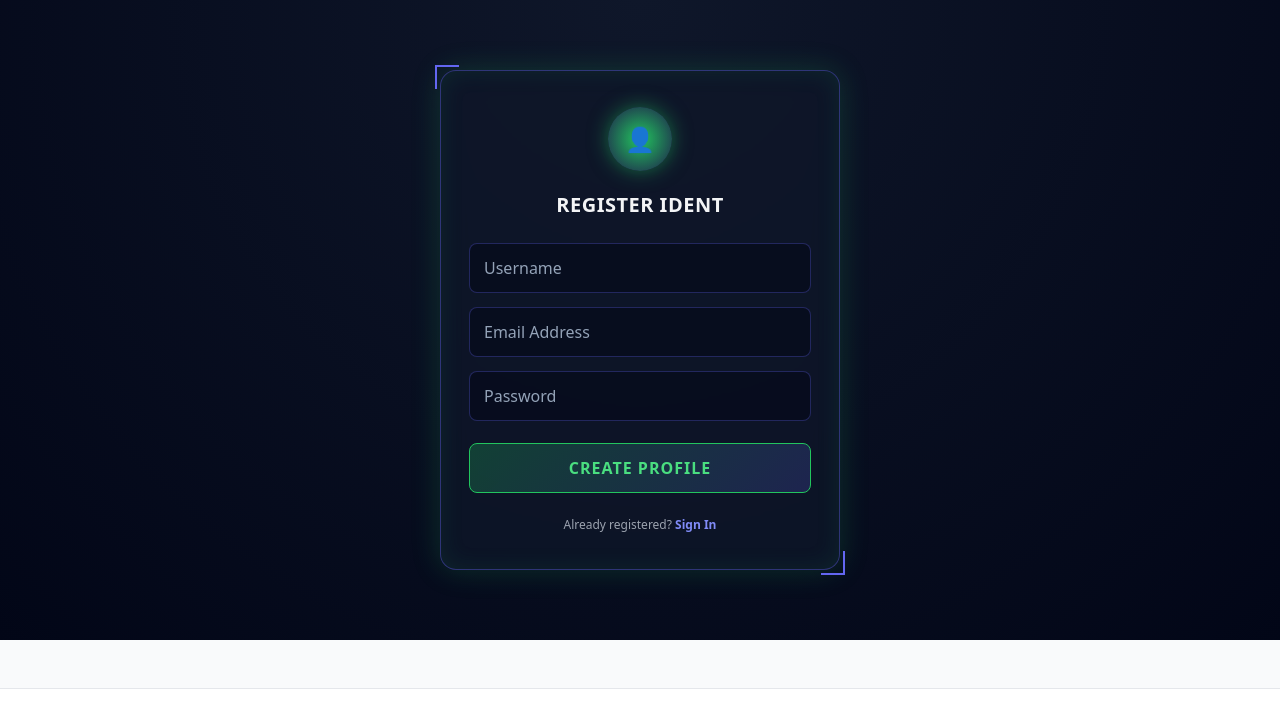
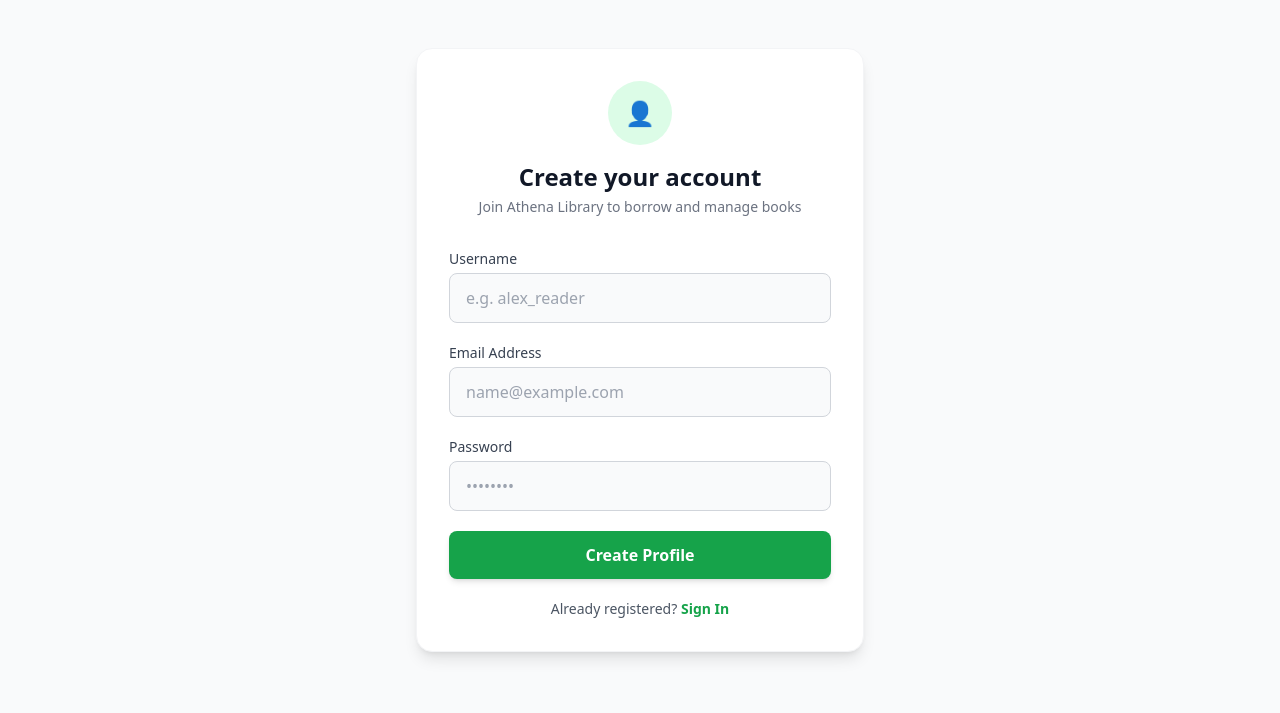
Before and after one commit to zerorc24/athena-library, a Django app: page /register/ in a window 1280 px wide. Shown: the part 65-778 px from the top of the page. Run offline with Django 5.2, Linux system fonts and the light colour scheme; some libraries are stand-ins or nearby versions.

Commit message:
Update registration page layout and styling

```diff
--- a/library/templates/library/register.html
+++ b/library/templates/library/register.html
@@ -1,154 +1,76 @@
 {% extends 'library/base.html' %}
 
-{% block title %}Athena Libraries | Register{% endblock %}
+{% block title %}Register | Athena Library{% endblock %}
 
 {% block content %}
-<style>
-  .hud-wrapper {
-    min-height: calc(100vh - 160px);
-    display: flex;
-    align-items: center;
-    justify-content: center;
-    background: radial-gradient(circle at top, #0f172a, #020617);
-    padding: 2rem 1rem;
-  }
+<section class="min-h-[calc(100vh-160px)] flex items-center justify-center py-12 px-4 sm:px-6 lg:px-8">
+  <div class="max-w-md w-full bg-white rounded-2xl shadow-lg border border-gray-100 p-8">
 
-  .hud-frame {
-    width: 100%;
-    max-width: 400px;
-    padding: 36px 28px;
-    position: relative;
-    background: rgba(15, 23, 42, 0.75);
-    backdrop-filter: blur(14px);
-    -webkit-backdrop-filter: blur(14px);
-    border: 1px solid rgba(99, 102, 241, 0.4);
-    border-radius: 16px;
-    box-shadow: 0 0 30px rgba(34, 197, 94, 0.2), inset 0 0 25px rgba(34, 197, 94, 0.1);
-  }
+    <!-- Header Icon & Title -->
+    <div class="text-center mb-8">
+      <div class="w-16 h-16 bg-green-100 text-green-600 rounded-full flex items-center justify-center mx-auto mb-4 text-2xl font-bold">
+        👤
+      </div>
+      <h2 class="text-2xl font-bold text-gray-900">Create your account</h2>
+      <p class="text-sm text-gray-500 mt-1">Join Athena Library to borrow and manage books</p>
+    </div>
 
-  /* HUD Corner Accents */
-  .hud-frame::before,
-  .hud-frame::after {
-    content: "";
-    position: absolute;
-    width: 24px;
-    height: 24px;
-    border: 2px solid #6366f1;
-    pointer-events: none;
-  }
-
-  .hud-frame::before {
-    top: -6px;
-    left: -6px;
-    border-right: none;
-    border-bottom: none;
-  }
-
-  .hud-frame::after {
-    bottom: -6px;
-    right: -6px;
-    border-left: none;
-    border-top: none;
-  }
-
-  .avatar {
-    width: 64px;
-    height: 64px;
-    margin: 0 auto 20px;
-    border-radius: 50%;
-    background: radial-gradient(circle, #22c55e, #1e1b4b);
-    box-shadow: 0 0 20px rgba(34, 197, 94, 0.5);
-    display: flex;
-    align-items: center;
-    justify-content: center;
-    color: #ffffff;
-    font-size: 1.5rem;
-  }
-
-  .hud-input {
-    width: 100%;
-    padding: 12px 14px;
-    margin-bottom: 14px;
-    background: rgba(2, 6, 23, 0.5);
-    border: 1px solid rgba(99, 102, 241, 0.3);
-    border-radius: 8px;
-    color: #f3f4f6;
-    outline: none;
-    transition: all 0.3s ease;
-  }
-
-  .hud-input:focus {
-    border-color: #22c55e;
-    box-shadow: 0 0 10px rgba(34, 197, 94, 0.3);
-  }
-
-  .hud-input::placeholder {
-    color: #94a3b8;
-  }
-
-  .hud-btn {
-    width: 100%;
-    padding: 12px;
-    margin-top: 8px;
-    background: linear-gradient(135deg, rgba(34, 197, 94, 0.25), rgba(99, 102, 241, 0.2));
-    border: 1px solid #22c55e;
-    color: #4ade80;
-    border-radius: 8px;
-    cursor: pointer;
-    font-weight: 600;
-    letter-spacing: 1px;
-    transition: all 0.3s ease;
-  }
-
-  .hud-btn:hover {
-    background: #22c55e;
-    color: #020617;
-    box-shadow: 0 0 20px rgba(34, 197, 94, 0.6);
-  }
-</style>
-
-<div class="hud-wrapper">
-  <div class="hud-frame">
-    <div class="avatar">👤</div>
-    <h3 class="text-center text-xl font-bold text-gray-100 mb-6 tracking-wide">REGISTER IDENT</h3>
-
-    <form method="POST" action="{% url 'register' %}">
+    <!-- Registration Form -->
+    <form method="POST" action="{% url 'register' %}" class="space-y-5">
       {% csrf_token %}
 
+      <div>
+        <label for="username" class="block text-sm font-medium text-gray-700 mb-1">Username</label>
         <input
           type="text"
+          id="username"
           name="username"
-        placeholder="Username"
-        class="hud-input"
+          placeholder="e.g. alex_reader"
+          class="w-full px-4 py-3 rounded-lg border border-gray-300 focus:outline-none focus:ring-2 focus:ring-green-600 focus:border-transparent transition bg-gray-50 focus:bg-white text-gray-900"
           required
           autocomplete="username"
         >
+      </div>
 
+      <div>
+        <label for="email" class="block text-sm font-medium text-gray-700 mb-1">Email Address</label>
         <input
           type="email"
+          id="email"
           name="email"
-        placeholder="Email Address"
-        class="hud-input"
+          placeholder="name@example.com"
+          class="w-full px-4 py-3 rounded-lg border border-gray-300 focus:outline-none focus:ring-2 focus:ring-green-600 focus:border-transparent transition bg-gray-50 focus:bg-white text-gray-900"
           required
           autocomplete="email"
         >
+      </div>
 
+      <div>
+        <label for="password" class="block text-sm font-medium text-gray-700 mb-1">Password</label>
         <input
           type="password"
+          id="password"
           name="password"
-        placeholder="Password"
-        class="hud-input"
+          placeholder="••••••••"
+          class="w-full px-4 py-3 rounded-lg border border-gray-300 focus:outline-none focus:ring-2 focus:ring-green-600 focus:border-transparent transition bg-gray-50 focus:bg-white text-gray-900"
           required
           autocomplete="new-password"
         >
+      </div>
 
-      <button type="submit" class="hud-btn">CREATE PROFILE</button>
+      <button
+        type="submit"
+        class="w-full bg-green-600 text-white py-3 px-4 rounded-lg font-semibold hover:bg-green-500 transition duration-200 shadow-md hover:shadow-lg"
+      >
+        Create Profile
+      </button>
 
-      <p class="text-center text-xs text-gray-400 mt-6">
+      <p class="text-center text-sm text-gray-600 mt-6">
         Already registered?
-        <a href="{% url 'login' %}" class="text-indigo-400 font-semibold hover:underline">Sign In</a>
+        <a href="{% url 'login' %}" class="text-green-600 font-semibold hover:underline">Sign In</a>
       </p>
     </form>
+
   </div>
-</div>
+</section>
 {% endblock %}
```
Lines whose indentation alone changed are shown as unchanged.
